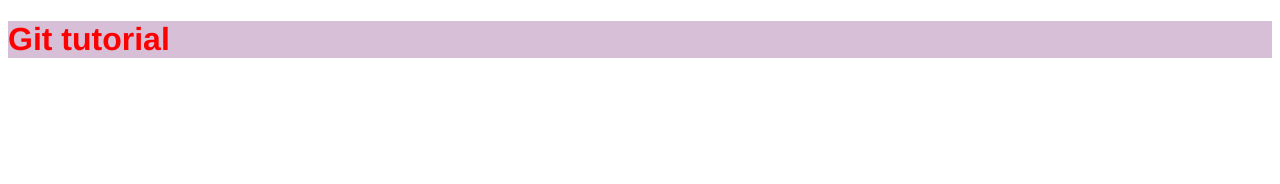
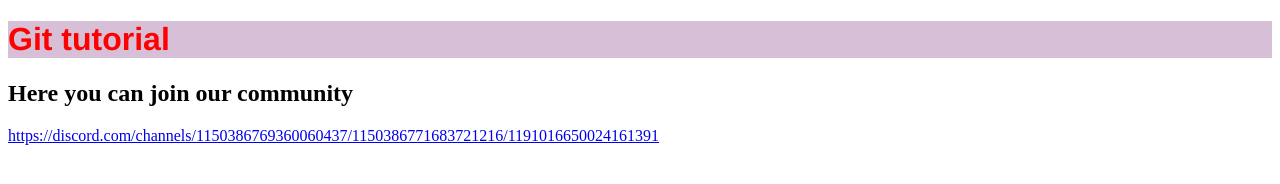
Before and after one commit to deepak039543/Github-tutorial, a plain HTML site: page index.html in a window 1280 px wide. Drawn offline with Linux system fonts and the light colour scheme.

Commit message:
modify index.html

```diff
--- a/index.html
+++ b/index.html
@@ -8,5 +8,10 @@
 </head>
 <body>
     <h1>Git tutorial</h1>
+    <div>
+        <h2>Here you can join our community</h2>
+        <a href="https://discord.com/channels/1150386769360060437/1150386771683721216/1191016650024161391">https://discord.com/channels/1150386769360060437/1150386771683721216/1191016650024161391</a>
+
+    </div>
 </body>
 </html>
```
